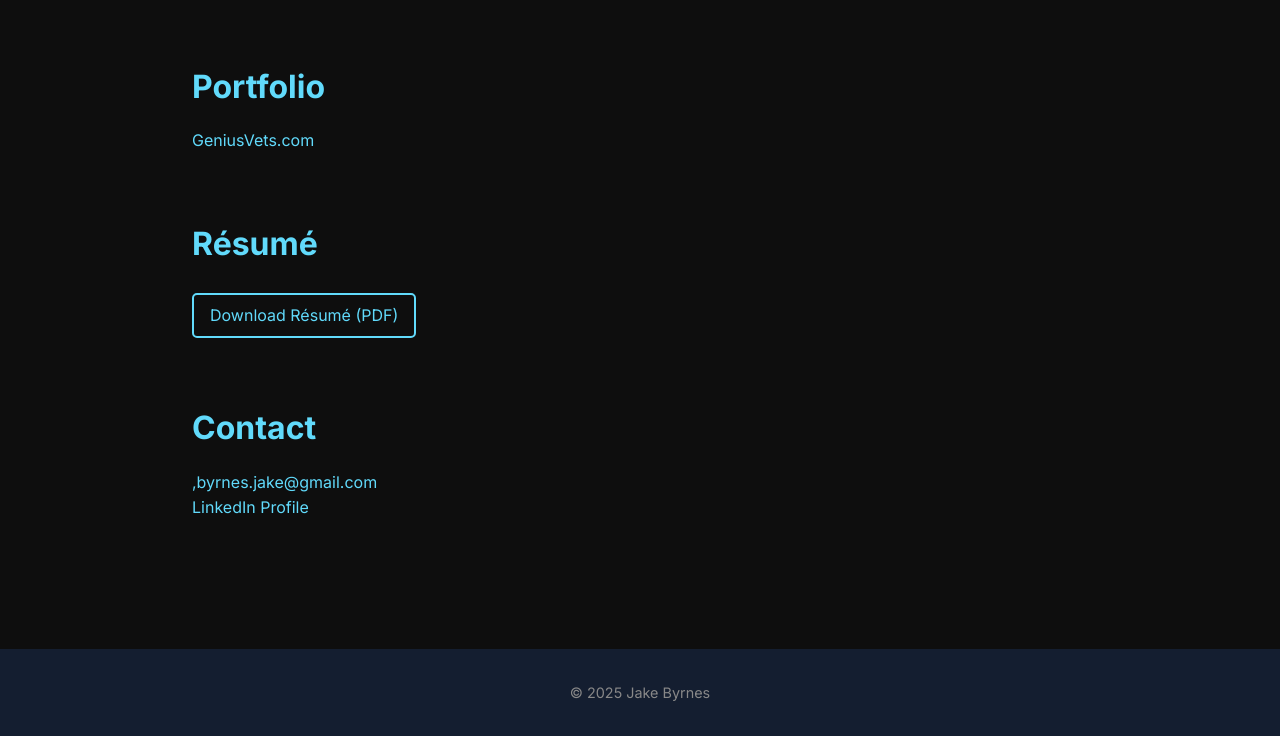
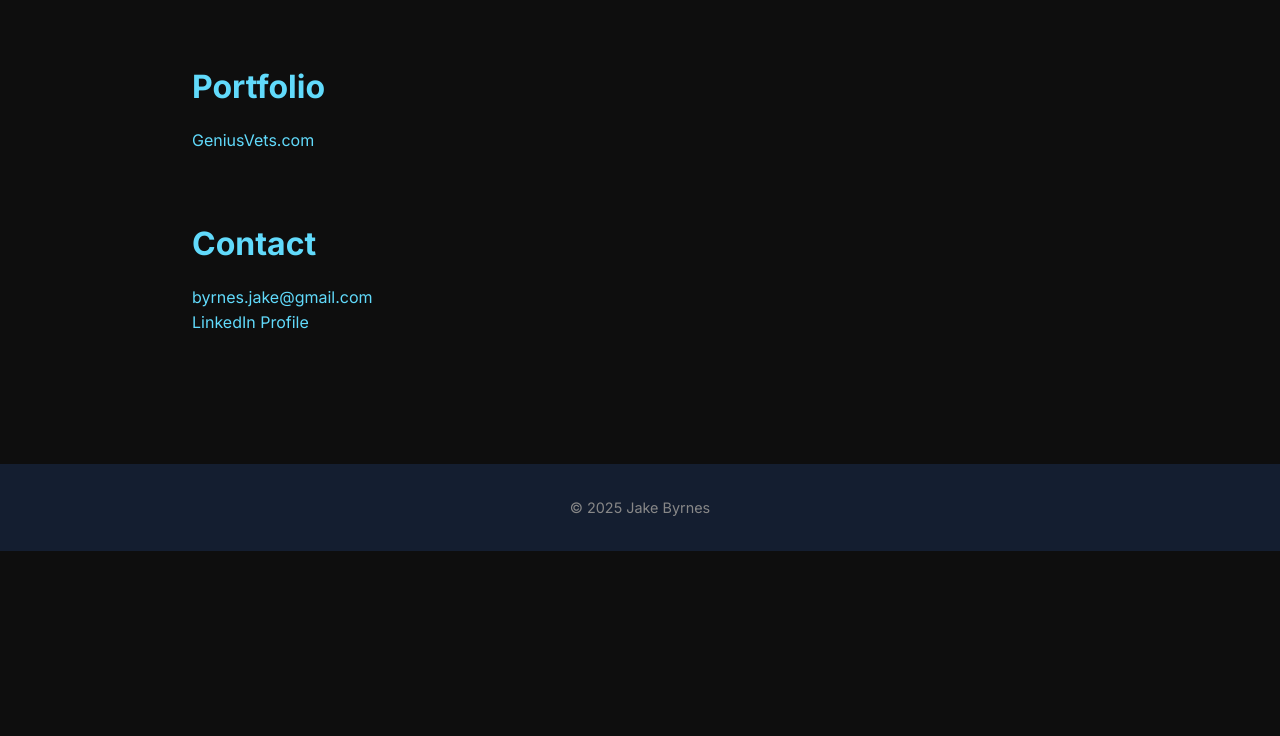
Before and after one commit to giantjake/jakebyrnes.github.io, a plain HTML site: page index.html in a window 1280 px wide. Shown: the part 1475-2211 px from the top of the page. After the commit the page ends 2026 px from the top, so only its background shows below. Drawn offline with Linux system fonts and the light colour scheme.

Commit message:
Update index.html

```diff
--- a/index.html
+++ b/index.html
@@ -151,14 +151,9 @@
       <p><a href="https://www.geniusvets.com" target="_blank">GeniusVets.com</a></p>
     </section>
 
-    <section class="resume">
-      <h2>Résumé</h2>
-      <p><a href="#" target="_blank">Download Résumé (PDF)</a></p>
-    </section>
-
     <section>
       <h2>Contact</h2>
-      <p><a href="mailto:byrnes.jake@gmail.com">,byrnes.jake@gmail.com</a></p>
+      <p><a href="mailto:byrnes.jake@gmail.com">byrnes.jake@gmail.com</a></p>
       <p><a href="https://www.linkedin.com/in/jakebyrnes" target="_blank">LinkedIn Profile</a></p>
     </section>
   </main>
```
